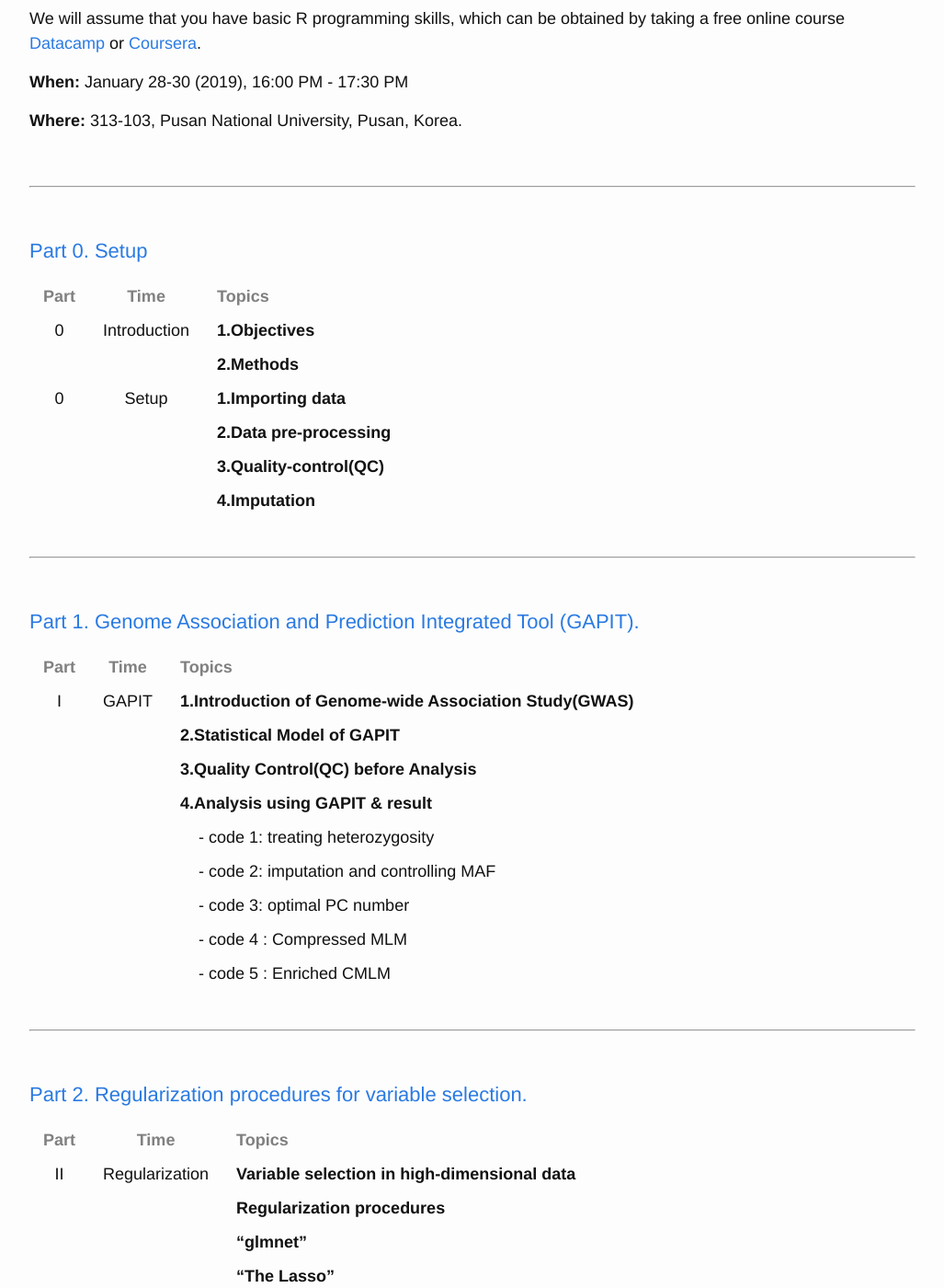
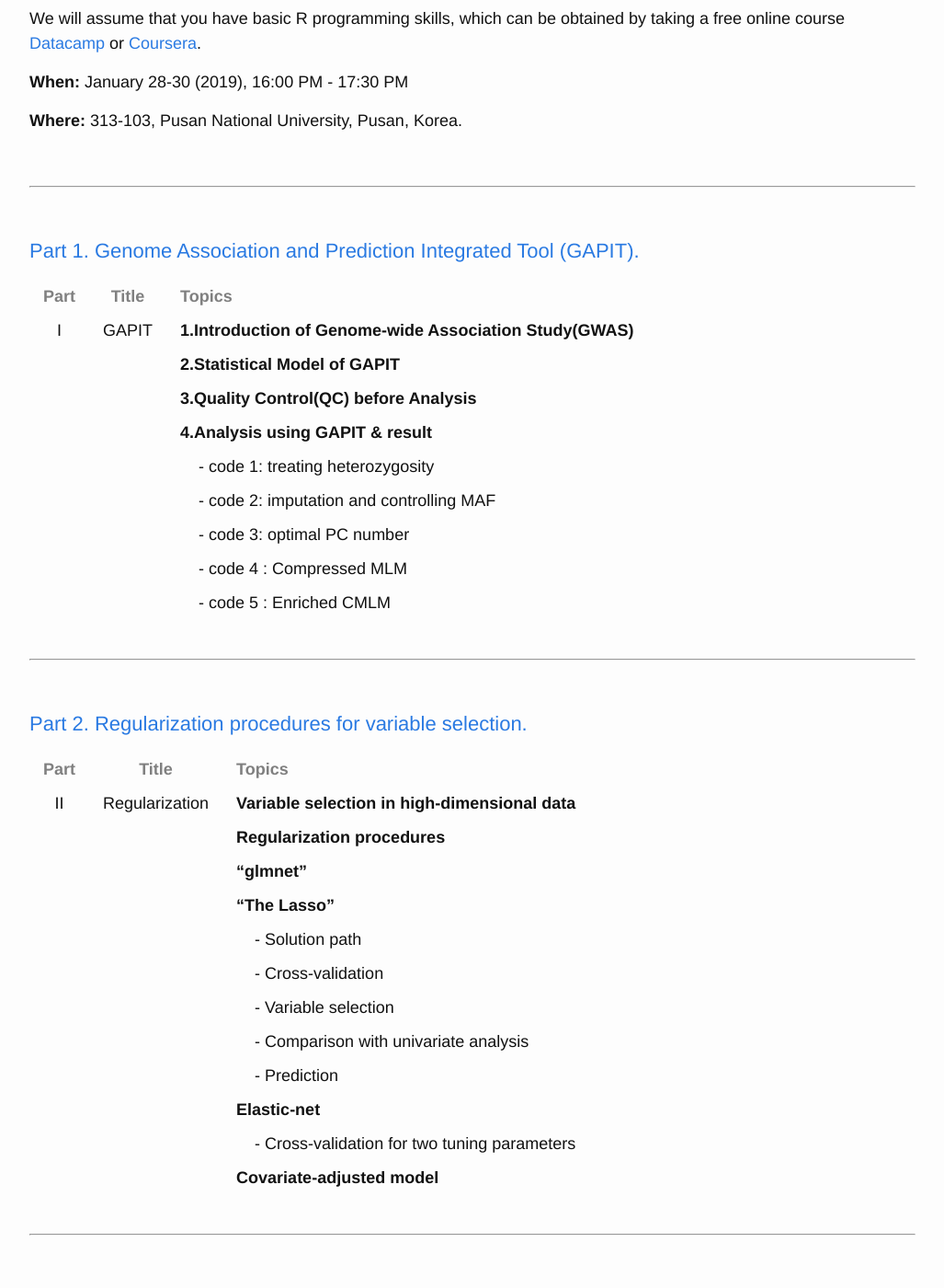
Before and after one commit to statpng/PNU-winter-workshop-2019, a Jekyll site: the page built from index.md, in a window 1280 px wide and 1400 px high, scrolled down 565 px. Shown: the whole window at 92% size, without its empty margins (126-1153 px from the left). Built offline with Jekyll 4.4.1, drawn with Linux system fonts in a browser that asks for light colours; our own code applies the rules of GitHub Pages for plain Markdown files.

Commit message:
final revision

```diff
--- a/_includes/header.html
+++ b/_includes/header.html
@@ -17,7 +17,6 @@
         <a class="page-link" href="{{ site.baseurl }}/part1/">Part 1</a>
         <a class="page-link" href="{{ site.baseurl }}/part2/">Part 2</a>
         <a class="page-link" href="{{ site.baseurl }}/part3/">Part 3</a>
-        <a class="page-link" href="{{ site.baseurl }}/setup/">Setup</a>
       </div>
     </nav>
 
--- a/index.md
+++ b/index.md
@@ -48,22 +48,6 @@ basic UNIX skills (such as free contents material at
 
 **Where:** 313-103, Pusan National University, Pusan, Korea.
 
-<br>
-<hr>
-<br>
-
-#### [Part 0. Setup]({{ site.baseurl }}/part1/)
-
-| Part | Time           | Topics                   |
-| :-----: |   :--------------:    | :-----------------------|
-| 0       | Introduction          | **1.Objectives**          |
-|         |                       | **2.Methods**             |
-| 0       | Setup                 | **1.Importing data**      |
-|         |                       | **2.Data pre-processing** |
-|         |                       | **3.Quality-control(QC)** |
-|         |                       | **4.Imputation**          |
-
-
 
 <br>
 <hr>
@@ -72,7 +56,7 @@ basic UNIX skills (such as free contents material at
 
 #### [Part 1. Genome Association and Prediction Integrated Tool (GAPIT).]({{ site.baseurl }}/part1/)
 
-| Part    |  Time                 | Topics                                                      |
+| Part    |  Title                 | Topics                                                      |
 | :-----: |   :--------------:    | :-----------------------                                    |
 | I       | GAPIT                 | **1.Introduction of Genome-wide Association Study(GWAS)**   |
 |         |                       | **2.Statistical Model of GAPIT**                            |
@@ -91,7 +75,7 @@ basic UNIX skills (such as free contents material at
 
 #### [Part 2. Regularization procedures for variable selection.]({{ site.baseurl }}/part2/)
 
-| Part    | Time                  | Topics                                                        |
+| Part    | Title                  | Topics                                                        |
 | :-----: |   :--------------:    | :-----------------------                                      |
 | II      | Regularization        | **Variable selection in high-dimensional data**               |
 |         |                       | **Regularization procedures**                                 |
@@ -114,7 +98,7 @@ basic UNIX skills (such as free contents material at
 
 #### [Part 3. Selection probabilities.]({{ site.baseurl }}/part3/)
 
-| Part    | Time                   | Topics                                                     |
+| Part    | Title                   | Topics                                                     |
 | :-----: |   :--------------:     | :-----------------------                                   |
 | III     | Selection probabilties | **An algorithm of selection probabilities**                |
 |         |                        | &nbsp; &nbsp; - Setting a grid of tuning parameters        |
```
Also changed, not shown: part1.md (+1 -1 lines), part2.md (+1 -1 lines), part3.md (+1 -1 lines), setup.md (deleted, +0 -68 lines).
